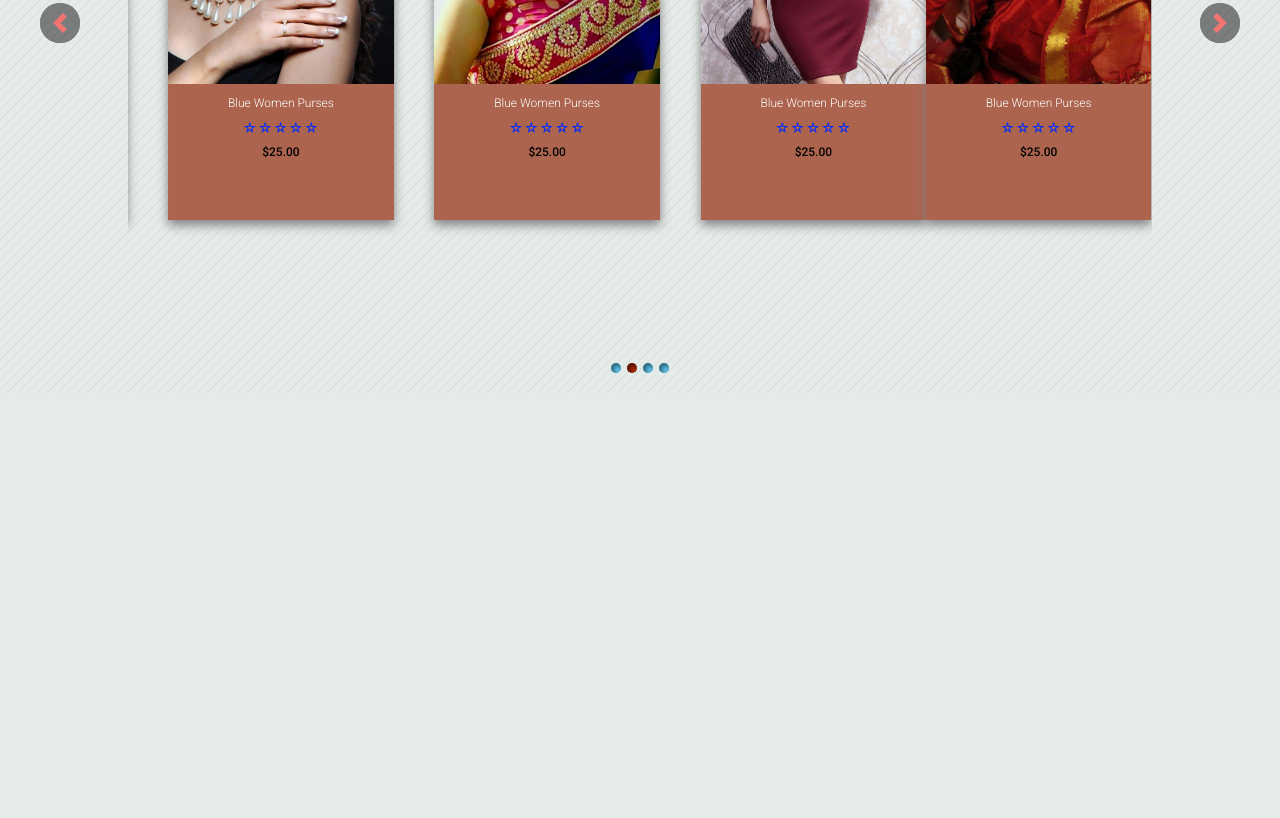
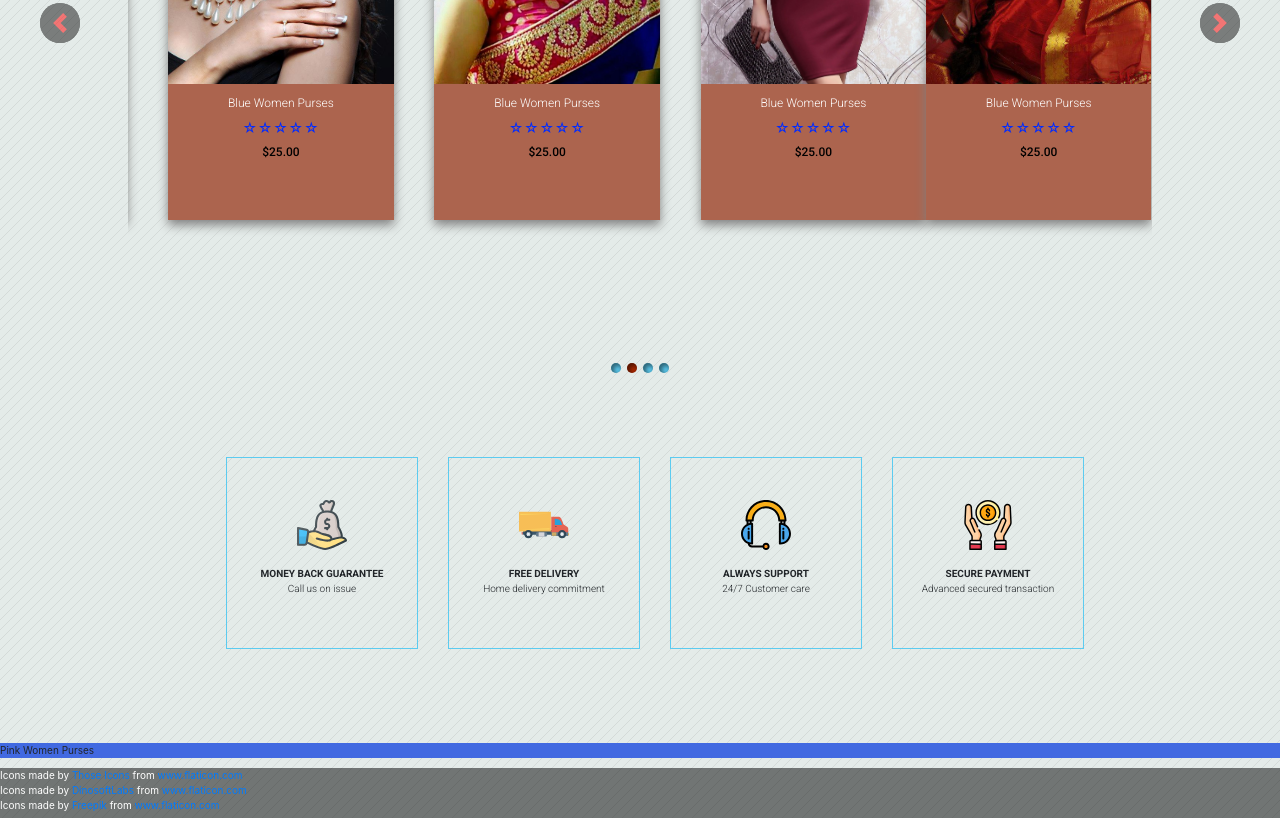
Before and after one commit to zahidulislam2020/silon-shopping, a plain HTML site: page index.html in a window 1280 px wide. Shown: the part 2460-3278 px from the top of the page. Before the commit the page ends 2853 px from the top, so only its background shows below. Drawn offline with nearby package versions, Linux system fonts and the light colour scheme.

Commit message:
my first website for experiment, silon

```diff
--- a/css/style.css
+++ b/css/style.css
@@ -420,10 +420,6 @@ section.promotion {
     }
 }
 
-
-
-
-
 .woman-coll {
     font-family: 'Roboto', sans-serif;
     font-weight: 300;
@@ -436,3 +432,62 @@ section.promotion {
 /*===PRODUCT PROMOTION ENDS===*/
 
 /*===POPULAR PRODUCT CSS DESIGN REFER TO carousel-style.css FILE===*/
+
+div.custommer-support-container {
+    width: 100%;
+    height: 40vh;
+    display: flex;
+    flex-wrap: wrap;
+    justify-content: center;
+    align-items: center;
+    margin: 0 0 3rem;
+}
+
+div.custommer-support-item {
+    width: 15%;
+    height: 60%;
+    border: 1px solid rgb(92, 203, 240);
+    padding: 0.5rem;
+    text-align: center;
+    margin-left: 3rem;
+    display: flex;
+    flex-direction: column;
+    justify-content: center;
+    padding: 5px;
+}
+
+div.custommer-support-item span.icon img {
+    width: 50px;
+    margin-bottom: 1.6rem;
+}
+
+div.custommer-support-item p.title {
+    margin-bottom: 0;
+    font-family: 'Roboto', sans-serif;
+    font-weight: 600;
+    text-transform: uppercase;
+}
+
+div.custommer-support-item p.description {
+    margin-top: 0;
+    font-family: 'Roboto', sans-serif;
+    font-weight: 300;
+}
+
+/*===SUPPORTS END*/
+
+div.trending-product-container {
+    width: 100%;
+    background-color: royalblue;
+}
+
+
+
+/*===FOOTER===*/
+
+footer {
+    width: 100%;
+    height: 50px;
+    background-color: rgba(0, 0, 0, 0.5);
+    color: white;
+}
--- a/index.html
+++ b/index.html
@@ -316,7 +316,53 @@
           <!-- Popular Products Slideshow Ends -->
 
 
+        <div class="custommer-support-container">
+            <div class="custommer-support-item money-back-box">
+                <span class="money-back icon"><img src="img/sack.svg"></span>
+                <p class="title">Money Back Guarantee</p>
+                <p class="description">Call us on issue</p>
+            </div>
+            <div class="custommer-support-item delivery-box">
+                <span class="delivery icon"><img src="img/truck.svg"></span>
+                <p class="title">Free Delivery</p>
+                <p class="description">Home delivery commitment</p>
+            </div>
+            <div class="custommer-support-item">
+                <span class="support icon"><img src="img/support.svg"></span>
+                <p class="title">Always Support</p>
+                <p class="description">24/7 Customer care</p>
+            </div>
+            <div class="custommer-support-item">
+                <span class="payment icon"><img src="img/buy.svg"></span>
+                <p class="title">Secure Payment</p>
+                <p class="description">Advanced secured transaction</p>
+            </div>
+        </div>
 
+        <!-- SUPPORTS END -->
+
+        <div class="trending-product-container">
+            <div class="trending-product-row">
+                <div class="trending-product-item">
+                    <div class="trending-product-imageRack"></div>
+                    <p class="title">Pink Women Purses</p>
+                </div>
+            </div>
+        </div>
+
+
+
+
+
+
+
+
+        <footer>
+            <!-- Icons made by flaticon.com -->
+            <div>Icons made by <a href="https://www.flaticon.com/authors/those-icons" title="Those Icons">Those Icons</a> from <a href="https://www.flaticon.com/" title="Flaticon">www.flaticon.com</a></div>
+            <div>Icons made by <a href="https://www.flaticon.com/authors/dinosoftlabs" title="DinosoftLabs">DinosoftLabs</a> from <a href="https://www.flaticon.com/" title="Flaticon">www.flaticon.com</a></div>
+            <div>Icons made by <a href="https://www.flaticon.com/authors/freepik" title="Freepik">Freepik</a> from <a href="https://www.flaticon.com/" title="Flaticon"> www.flaticon.com</a></div>
+        </footer>
 
 
 
```
Also changed, not shown: img/buy.svg (added), img/sack.svg (added), img/support.svg (added), img/truck.svg (added).
